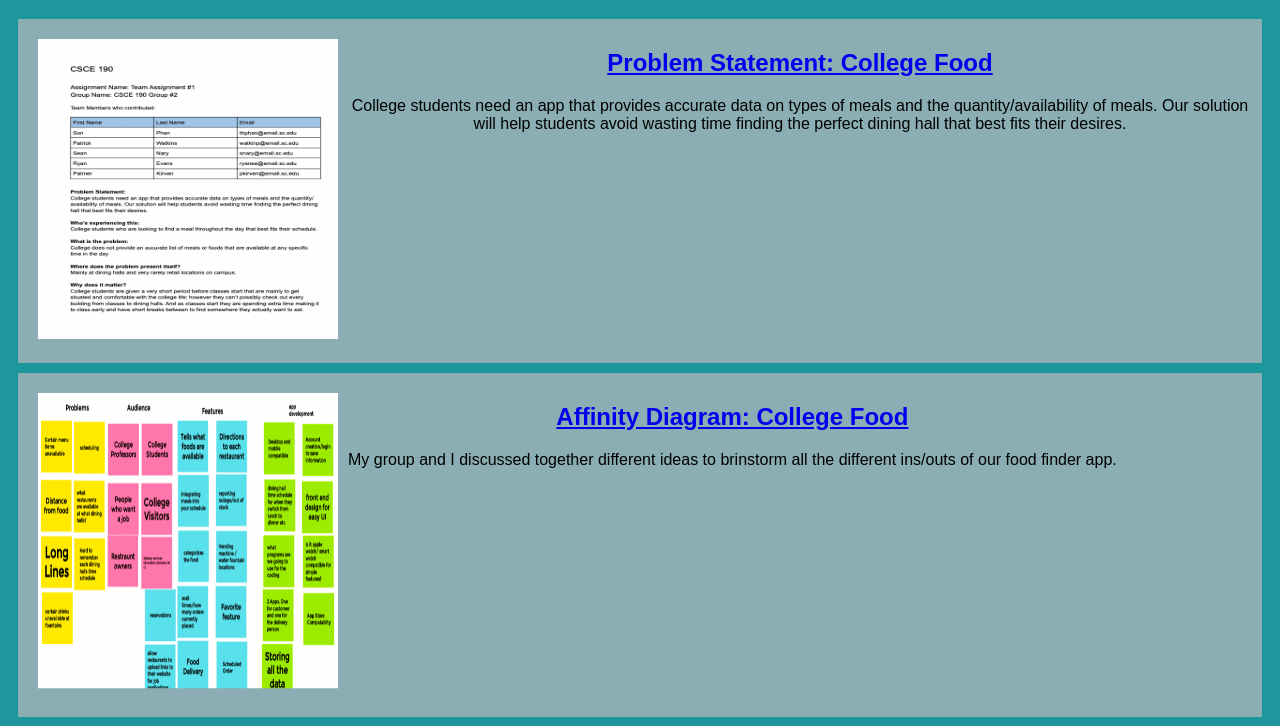
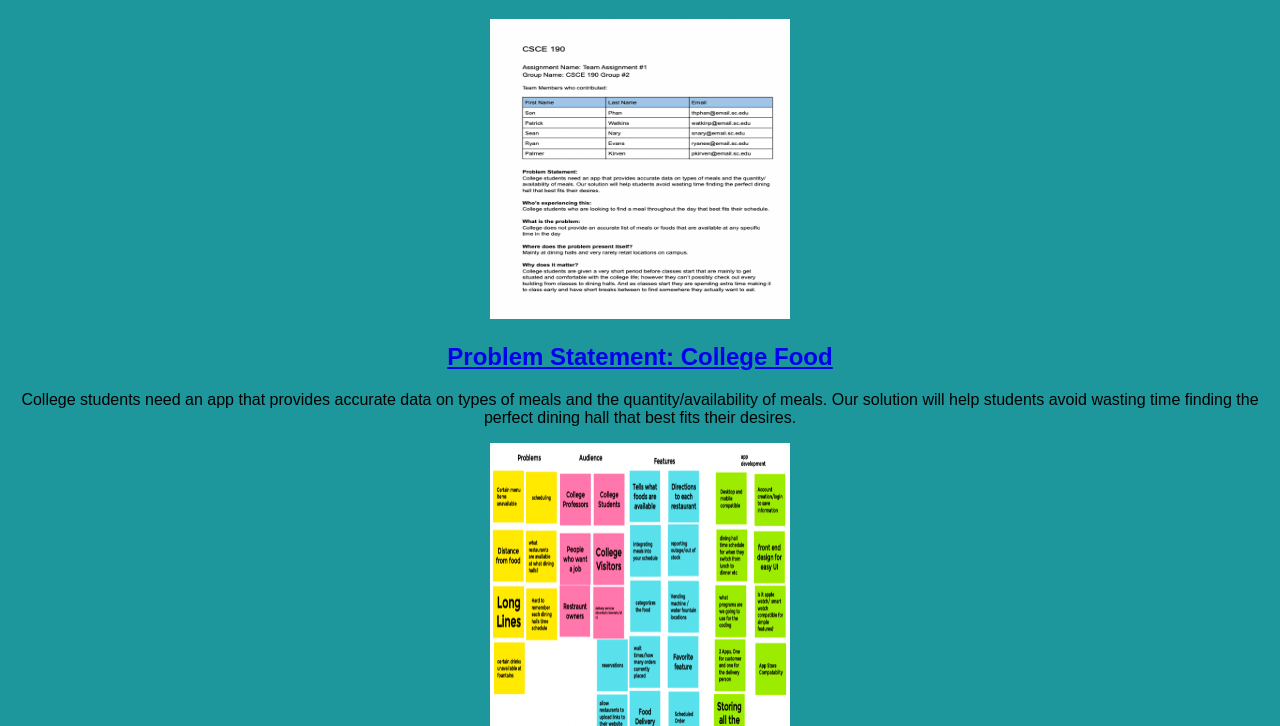
Before and after one commit to PalmerKirven/palmerkirven.github.io, a plain HTML site: page index.html in a window 1280 px wide. Shown: the part 61-787 px from the top of the page. Drawn offline with Linux system fonts and the light colour scheme.

Commit message:
Update styles.css

```diff
--- a/styles.css
+++ b/styles.css
@@ -3,14 +3,14 @@ body {
     font-family:Arial, Helvetica, sans-serif;
     text-align: center;
 }
-.assignment {
+assignment {
     display:flex;
     padding:10px;
     margin:10px;
     background:rgb(138, 174, 179);
 }
 
-.assignment img {
+assignment img {
  width:300px;
  height:300px;
  padding:10px;
```
